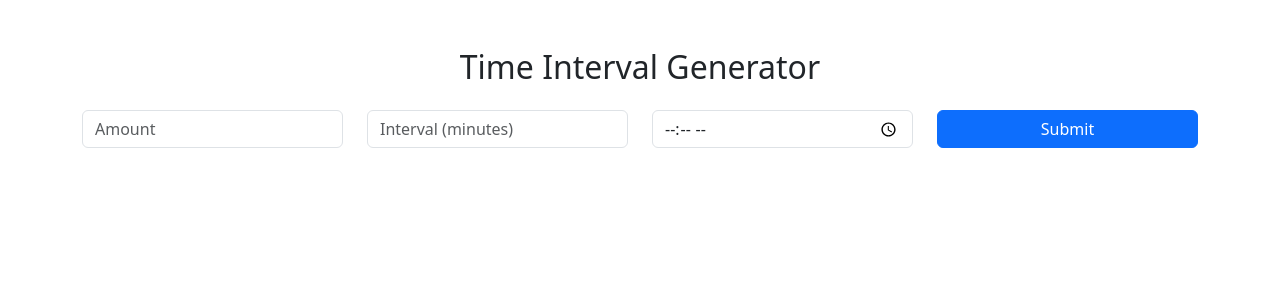
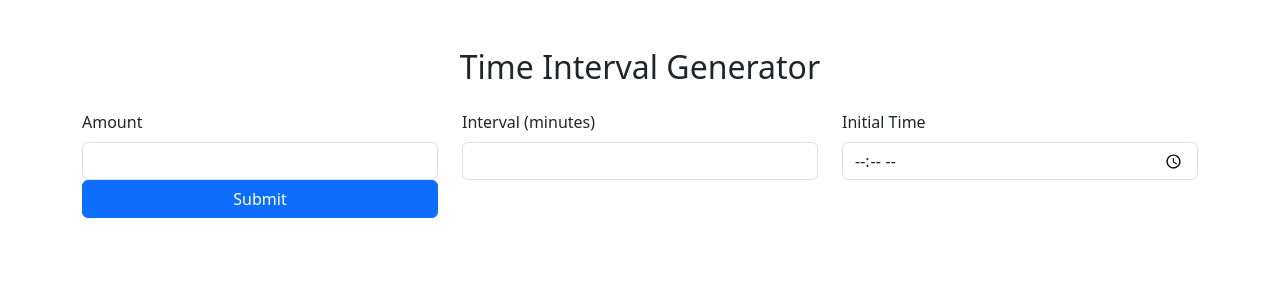
Before and after one commit to Elad220/interval-calculator, a React (Create React App) app: page / in a window 1280 px wide. Shown: the top 300 px of the page. Built offline with nearby package versions, Linux system fonts and the light colour scheme.

Commit message:
improvements
Signed-off-by: Elad Asaf <Elad220@gmail.com>

```diff
--- a/src/components/TimeCalculator.jsx
+++ b/src/components/TimeCalculator.jsx
@@ -27,36 +27,44 @@ function TimeCalculator() {
       <h2 className="text-center mb-4">Time Interval Generator</h2>
       <Form onSubmit={handleSubmit}>
         <Row className="mb-3">
-          <Col>
+          <Col xs={12} sm={6} md={4}>
+            <Form.Group controlId="amount">
+              <Form.Label>Amount</Form.Label>
               <Form.Control
                 type="number"
-              placeholder="Amount"
                 onChange={(e) => setAmount(parseInt(e.target.value))}
                 required
               />
+            </Form.Group>
           </Col>
-          <Col>
+          <Col xs={12} sm={6} md={4}>
+            <Form.Group controlId="interval">
+              <Form.Label>Interval (minutes)</Form.Label>
               <Form.Control
                 type="number"
-              placeholder="Interval (minutes)"
                 onChange={(e) => setInterval(parseInt(e.target.value))}
                 required
               />
+            </Form.Group>
           </Col>
-          <Col>
+          <Col xs={12} sm={6} md={4}>
+            <Form.Group controlId="initialTime">
+              <Form.Label>Initial Time</Form.Label>
               <Form.Control
                 type="time"
                 onChange={(e) => setInitialTime(e.target.value)}
                 required
               />
+            </Form.Group>
           </Col>
-          <Col>
+          <Col xs={12} sm={6} md={4} className="d-flex align-items-end">
             <Button type="submit" variant="primary" className="w-100">
               Submit
             </Button>
           </Col>
         </Row>
       </Form>
+
       {results.length > 0 && (
         <ListGroup className="mt-4">
           {results.map((time, idx) => (
```
Lines whose indentation alone changed are shown as unchanged.
